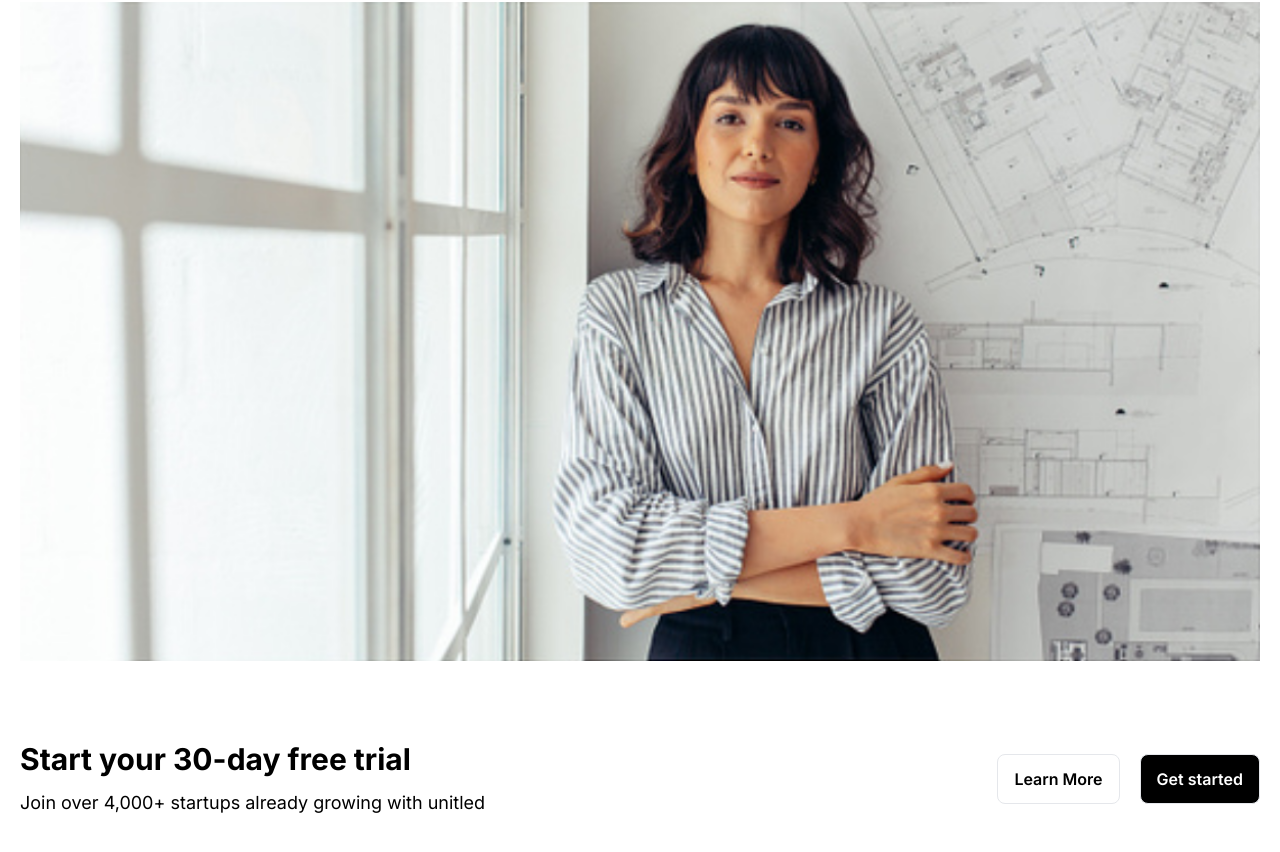
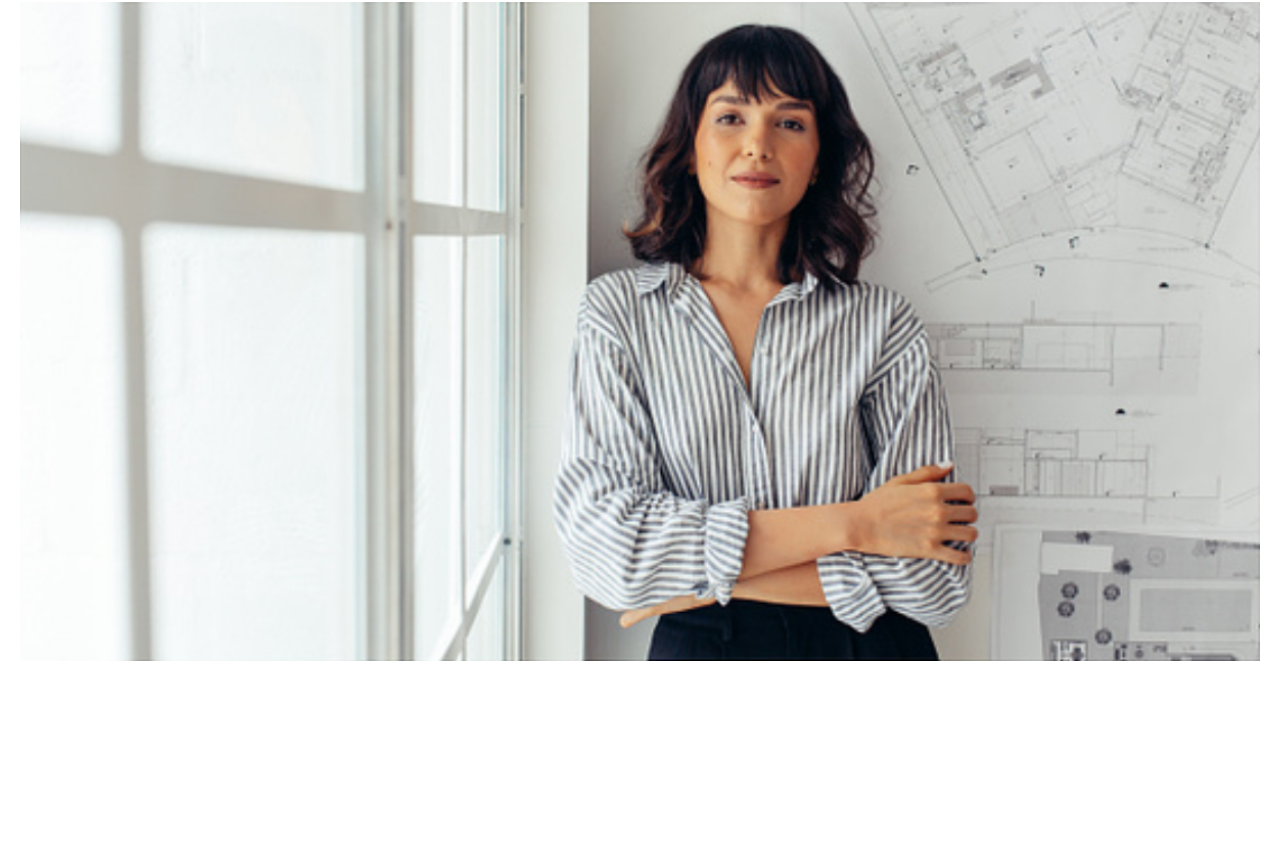
Before and after one commit to resalatislam5/work-that-matters, a Next.js app: page / in a window 1280 px wide. Shown: the part 1909-2761 px from the top of the page. After the commit the page ends 2610 px from the top, so only its background shows below. Built offline with nearby package versions, Linux system fonts and the light colour scheme.

Commit message:
remove free trail

```diff
--- a/src/app/home/FreeTrial.jsx
+++ /dev/null
@@ -1,16 +0,0 @@
-function FreeTrial() {
-    return (
-        <div className="flex md:flex-row flex-col gap-10 md:gap-5 text-center md:text-left justify-between py-20 items-center">
-            <div className="">
-                <h1 className="font-bold sm:text-3xl text-2xl pb-3">Start your 30-day free trial</h1>
-                <p className="text-lg">Join over 4,000+ startups already growing with unitled</p>
-            </div>
-            <div className="flex gap-5 font-semibold">
-                <button className="lg:px-4 md:px-2 px-4 py-3 border rounded-lg">Learn More</button>
-                <button className="lg:px-4 md:px-2 px-4 py-3 border rounded-lg bg-black text-white ">Get started</button>
-            </div>
-        </div>
-    );
-}
-
-export default FreeTrial;
--- a/src/app/home/ImgSection.jsx
+++ b/src/app/home/ImgSection.jsx
@@ -2,7 +2,7 @@ import Image from "next/image";
 import female from '@/app/ass/Female.png'
 function ImgSection() {
     return (
-        <div>
+        <div className="pb-10">
             <Image className="w-full" src={female} alt="" />
         </div>
     );
--- a/src/app/page.js
+++ b/src/app/page.js
@@ -3,7 +3,6 @@ import Design from './home/Design'
 import SoftwareDevelopment from './home/SoftwareDevelopment'
 import CustomerSuccess from './home/CustomerSuccess'
 import ImgSection from './home/ImgSection'
-import FreeTrial from './home/FreeTrial'
 
 export default function Home() {
   return (
@@ -13,7 +12,6 @@ export default function Home() {
         <SoftwareDevelopment />
         <CustomerSuccess />
         <ImgSection />
-        <FreeTrial />
     </div>
   )
 }
```
